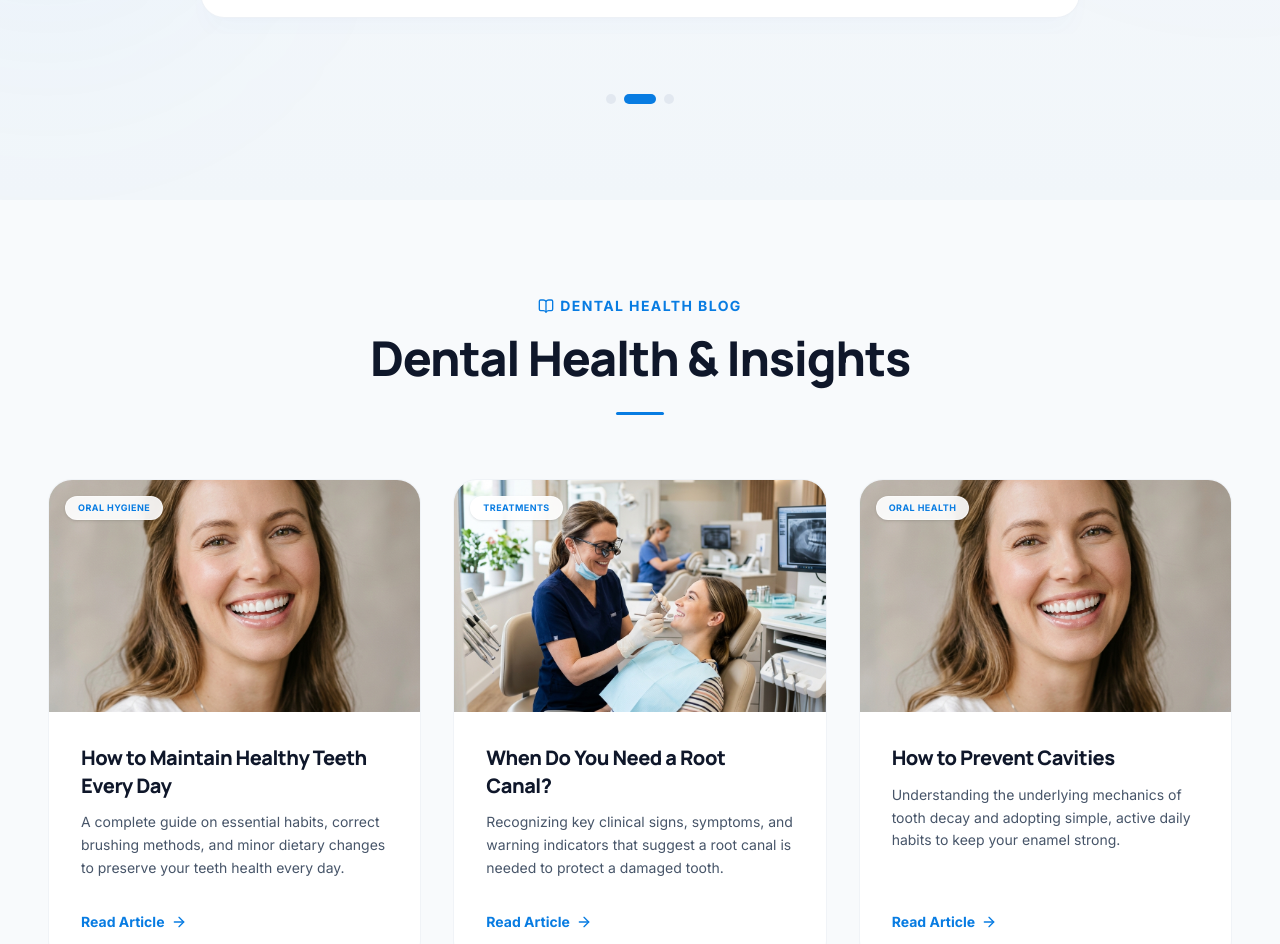
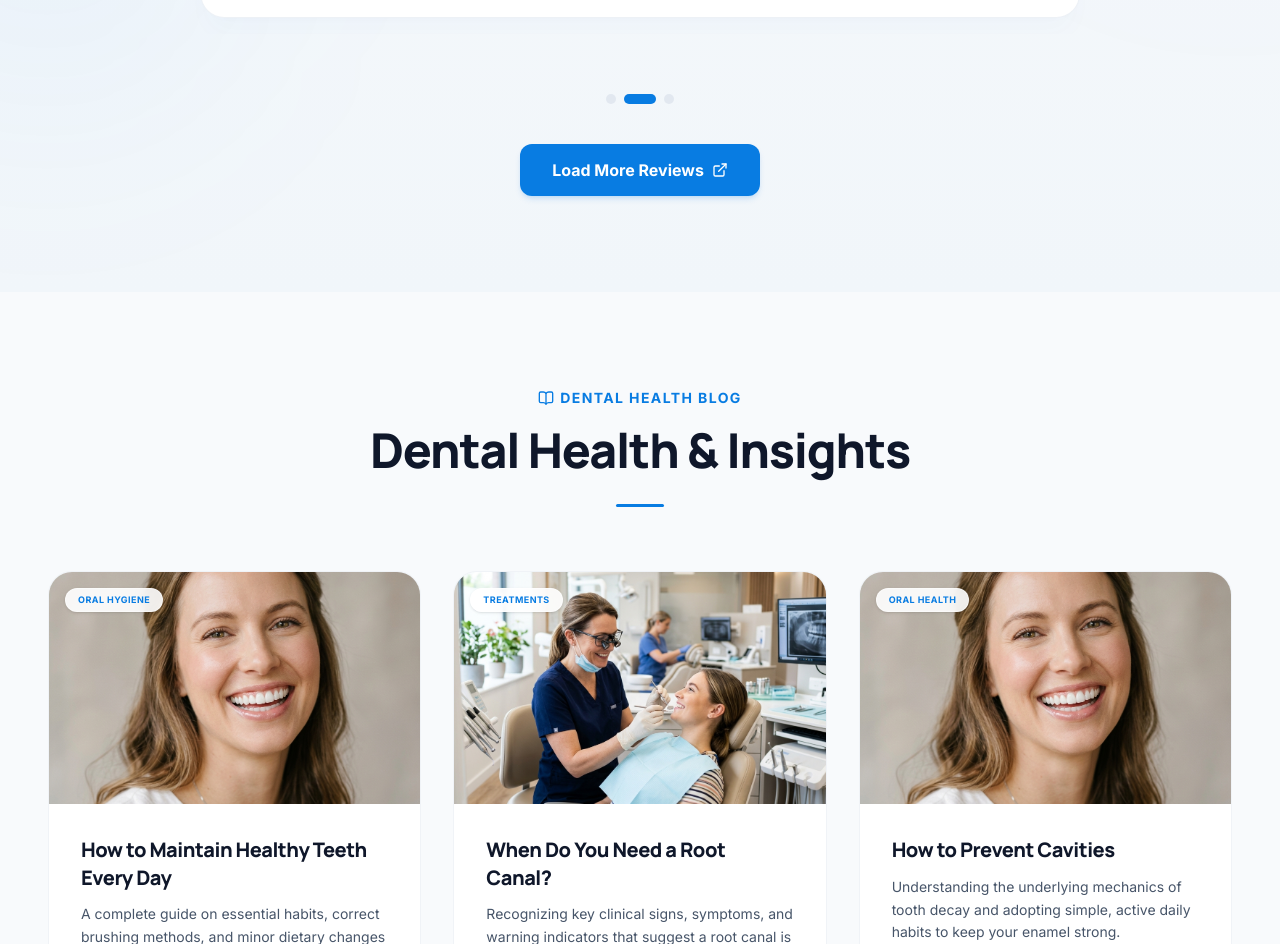
Before and after one commit to JabeerShaik786/Kiran-s-Heart-Care, a Next.js app: page /Kiran-s-Heart-Care/ in a window 1280 px wide. Shown: the part 4914-5858 px from the top of the page. Built offline with nearby package versions, Linux system fonts and the light colour scheme.

Commit message:
Add Load More Reviews button linking to Google Reviews page in Patient Stories section

```diff
--- a/src/components/Testimonials.tsx
+++ b/src/components/Testimonials.tsx
@@ -2,7 +2,7 @@
 
 import { useState, useEffect, useCallback } from "react";
 import { motion, AnimatePresence } from "framer-motion";
-import { Star, ChevronLeft, ChevronRight, Quote } from "lucide-react";
+import { Star, ChevronLeft, ChevronRight, Quote, ExternalLink } from "lucide-react";
 
 interface Testimonial {
   id: number;
@@ -208,6 +208,19 @@ export default function Testimonials() {
             />
           ))}
         </div>
+
+        {/* Load More Reviews Button */}
+        <div className="flex justify-center mt-10">
+          <a
+            href="https://www.google.com/search?q=vr+dental+clinic+yanam&rlz=1C1ONGR_en-GBIN1218IN1220&oq=vr&gs_lcrp=EgZjaHJvbWUqBggDEEUYOzIGCAAQRRg5Mg0IARAAGIMBGLEDGIAEMgoIAhAAGLEDGIAEMgYIAhAAGDsyBggEEEUYOzIGCAUQRRg8MgYIBhBFGD0yBggHEEUYPNIBCDI1NTlqMGo3qAIAsAIA&sourceid=chrome&source=chrome.ob&ie=UTF-8#lrd=0x3a37f5629e08049d:0x57e44639afd7d3a6,1,,,,"
+            target="_blank"
+            rel="noopener noreferrer"
+            className="inline-flex items-center justify-center gap-2 px-8 py-3.5 bg-primary text-white text-sm md:text-base font-bold rounded-xl shadow-md shadow-primary/15 hover:bg-secondary hover:-translate-y-0.5 hover:shadow-lg transition-all duration-300 cursor-pointer"
+          >
+            <span>Load More Reviews</span>
+            <ExternalLink className="w-4 h-4 text-white" />
+          </a>
+        </div>
       </div>
     </section>
   );
```
